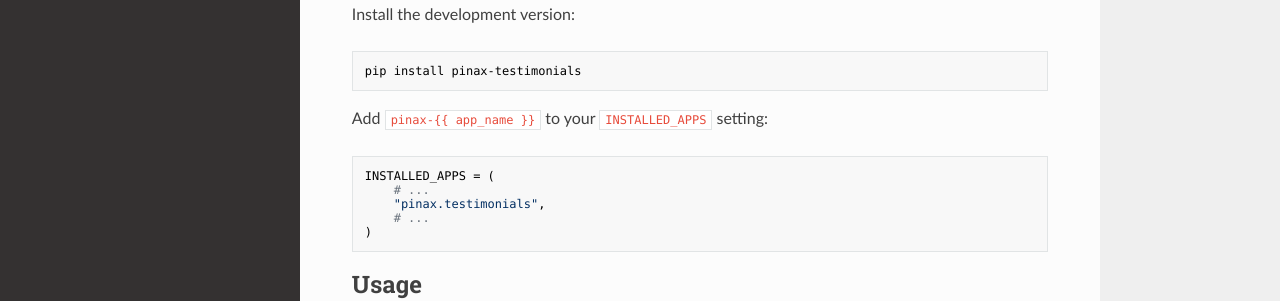
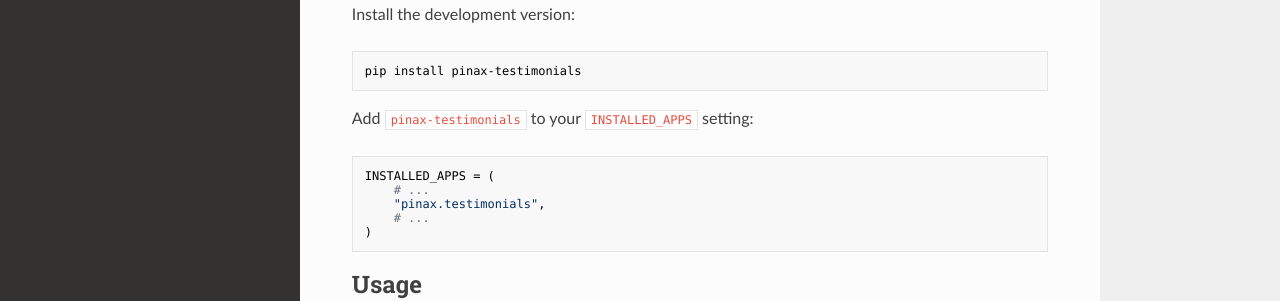
Before and after one commit to pinax/pinax-testimonials, an MkDocs documentation site: the page built from docs/index.md, in a window 1280 px wide and 1327 px high. Shown: the part 386-687 px from the top of the window. Built offline with MkDocs 1.6.1, drawn with Linux system fonts in a browser that asks for light colours; nearby versions of some CDN libraries; old or Windows-style settings are respelled for this version of MkDocs.

Commit message:
Fix typo

```diff
--- a/docs/index.md
+++ b/docs/index.md
@@ -14,7 +14,7 @@
 
     pip install pinax-testimonials
 
-Add `pinax-{{ app_name }}` to your `INSTALLED_APPS` setting:
+Add `pinax-testimonials` to your `INSTALLED_APPS` setting:
 
     INSTALLED_APPS = (
         # ...
```
